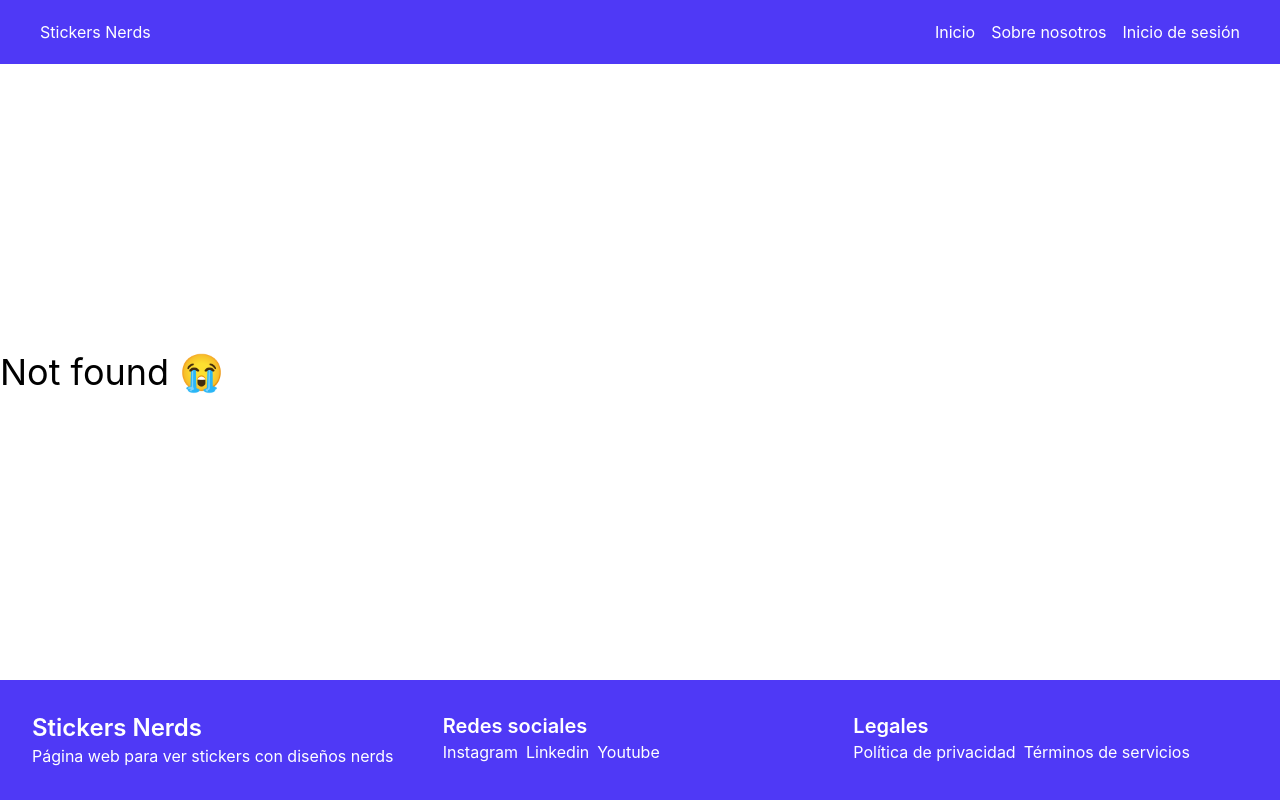
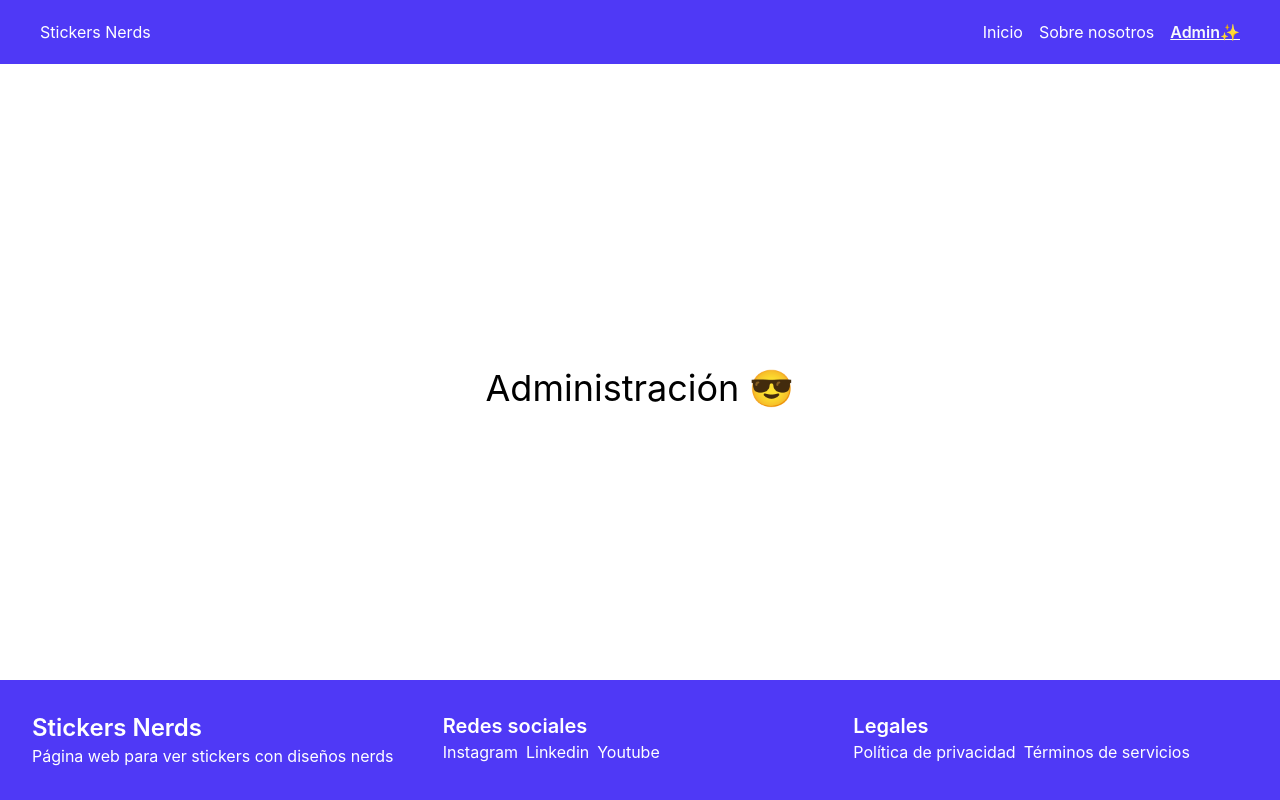
Before and after one commit to rollingcodeschool/spa-web27, a React (Vite) app: page /admin in a window 1280 px wide. Built offline with nearby package versions, Linux system fonts and the light colour scheme.

Commit message:
Rutas protegidas v1.0

```diff
--- a/src/App.jsx
+++ b/src/App.jsx
@@ -1,18 +1,12 @@
 import { BrowserRouter, Routes, Route } from "react-router";
-import HomeScreen from "./views/HomeScreen";
-import AboutScreen from "./views/AboutScreen";
-import NotFoundScreen from "./views/NotFoundScreen";
-import LayoutApp from "./layout/LayoutApp";
+
+import PrimaryRoutes from "./routes/PrimaryRoutes";
 const App = () => {
   return (
     <BrowserRouter>
       <Routes>
         {/* las rutas */}
-        <Route path="/" element={<LayoutApp />}>
-          <Route index element={<HomeScreen />} />
-          <Route path="about" element={<AboutScreen />} />
-          <Route path="*" element={<NotFoundScreen />} />
-        </Route>
+        <Route path="/*" element={<PrimaryRoutes />} />
       </Routes>
     </BrowserRouter>
   );
--- a/src/components/NavBarApp.jsx
+++ b/src/components/NavBarApp.jsx
@@ -13,8 +13,8 @@ const NavBarApp = () => {
     },
     {
       id: 3,
-      path: "Login",
-      text: "Inicio de sesión",
+      path: "admin",
+      text: "Admin✨",
     },
   ];
 
--- /dev/null
+++ b/src/routes/PrimaryRoutes.jsx
@@ -0,0 +1,29 @@
+import { Routes, Route } from "react-router";
+import LayoutApp from "../layout/LayoutApp";
+import HomeScreen from "../views/HomeScreen";
+import AboutScreen from "../views/AboutScreen";
+import NotFoundScreen from "../views/NotFoundScreen";
+import AdminScreen from "../views/AdminScreen";
+import ProtectedRoutes from "./ProtectedRoutes";
+
+const PrimaryRoutes = () => {
+  return (
+    <Routes>
+      <Route path="/" element={<LayoutApp />}>
+        <Route index element={<HomeScreen />} />
+        <Route path="about" element={<AboutScreen />} />
+        <Route path="*" element={<NotFoundScreen />} />
+        <Route
+          path="admin"
+          element={
+            <ProtectedRoutes>
+              <AdminScreen />
+            </ProtectedRoutes>
+          }
+        />
+      </Route>
+    </Routes>
+  );
+};
+
+export default PrimaryRoutes;
--- /dev/null
+++ b/src/routes/ProtectedRoutes.jsx
@@ -0,0 +1,14 @@
+import { useState } from "react";
+import { Navigate } from "react-router";
+
+const ProtectedRoutes = ({ children }) => {
+  const [login, setLogin] = useState(true);
+
+  if (login) {
+    return children;
+  } else {
+    return <Navigate to="/" />; //redirecciona al Home
+  }
+};
+
+export default ProtectedRoutes;
--- /dev/null
+++ b/src/views/AdminScreen.jsx
@@ -0,0 +1,9 @@
+const AdminScreen = () => {
+  return (
+    <div className="flex justify-center pt-8">
+      <h1 className="text-4xl">Administración 😎</h1>
+    </div>
+  );
+};
+
+export default AdminScreen;
```
